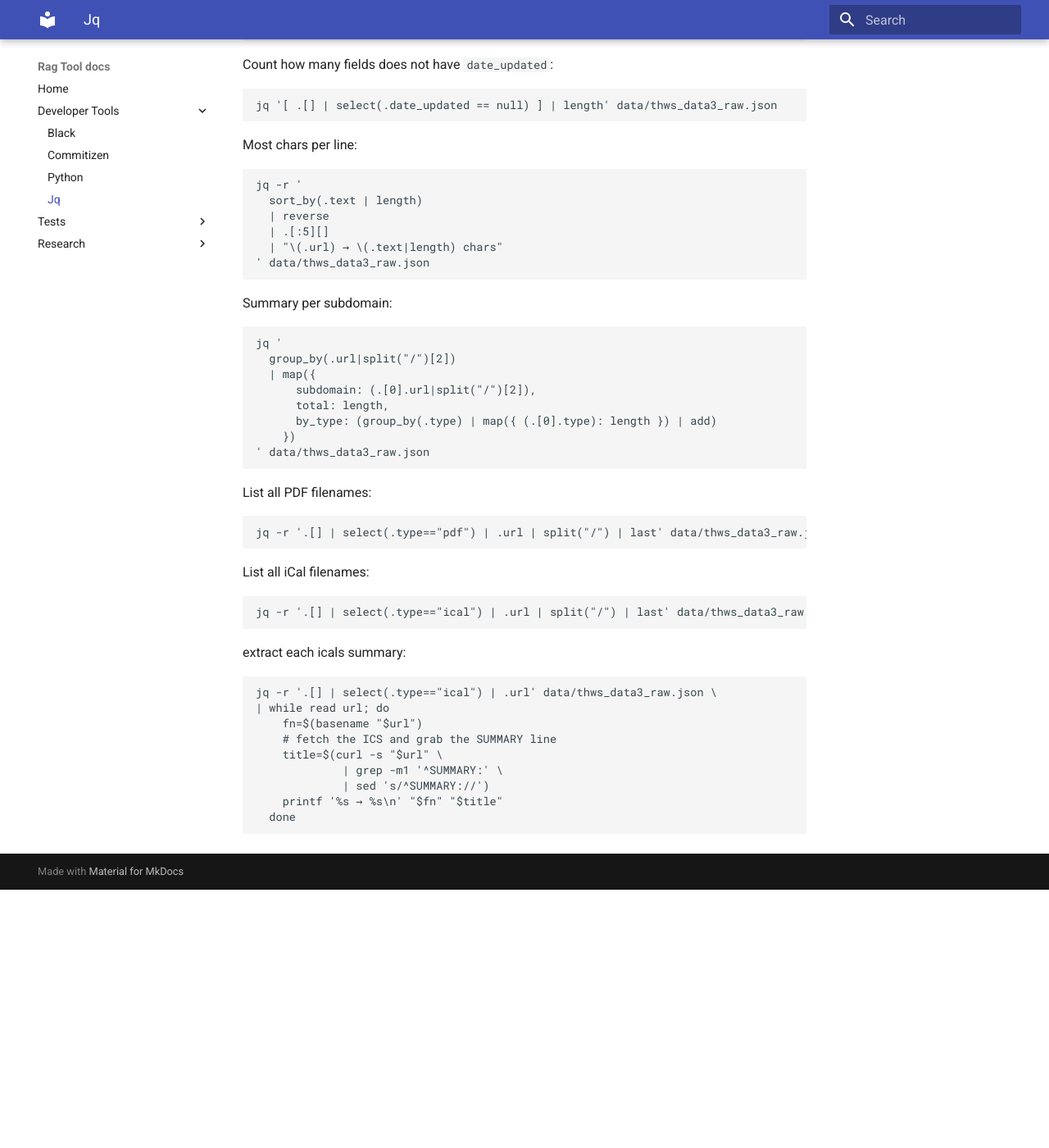
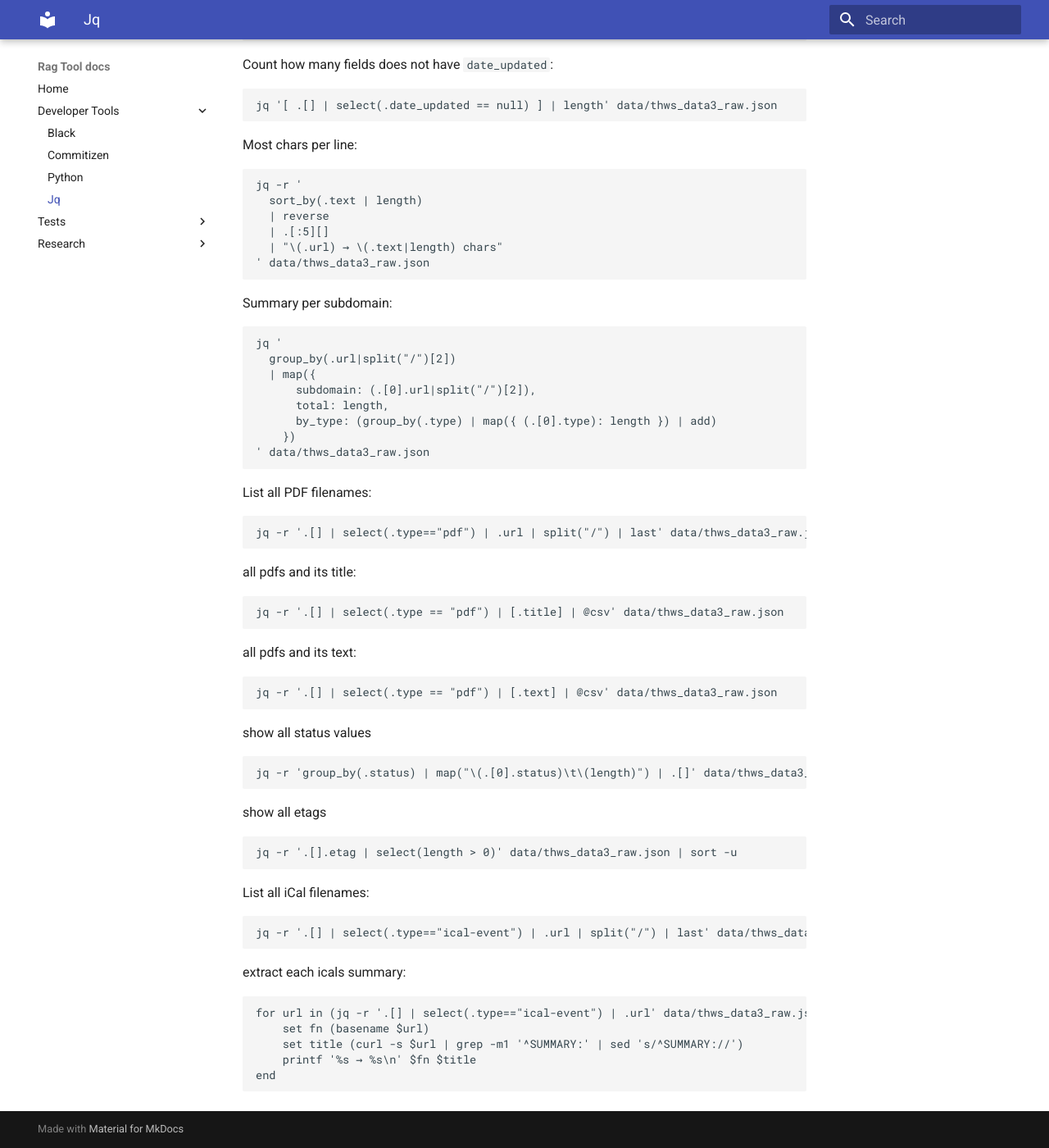
Before and after one commit to lndrlng/ask_THWS, an MkDocs documentation site: the page built from docs/dev-tools/jq.md, in a window 1280 px wide and 1400 px high, scrolled down 694 px. Shown: the whole window at 82% size. Built offline with MkDocs 1.6.1 and Material for MkDocs 9.7.7, drawn with Linux system fonts in a browser that asks for light colours; before the commit the page ends 1779 px from its top, so only the background shows below that; some of the changed text lies outside the part shown.

Commit message:
add more querys

````diff
--- a/docs/dev-tools/jq.md
+++ b/docs/dev-tools/jq.md
@@ -7,11 +7,11 @@ jq 'length' data/thws_data3_raw.json
 
 Show count of different types:
 ```shell
- jq -r '
+jq -r '
   group_by(.type)
   | map("\(.[0].type)\t\(length)")
   | .[]
-' data/thws_data3_raw.json | column -t -s $'\t'
+' data/thws_data3_raw.json | column -t -s (echo -e "\t")
 ```
 
 Show all unique subdomains from the json:
@@ -24,12 +24,12 @@ Show results per subdomain:
 
 ```shell
 jq -r '
-  group_by(.url | split("/")[2])
-  | sort_by(length)
-  | .[]
-  | "\(.[0].url | split("/")[2])\t\(length)"
-' data/thws_data3_raw.json \
-| column -t -s $'\t'
+    group_by(.url | split("/")[2])
+    | sort_by(length)
+    | .[]
+    | "\(.[0].url | split("/")[2])\t\(length)"
+' data/thws_data3_raw.json | column -t -s (echo -e "\t")
+
 ```
 
 Count how many fields does not have `date_updated`:
@@ -64,20 +64,36 @@ List all PDF filenames:
 jq -r '.[] | select(.type=="pdf") | .url | split("/") | last' data/thws_data3_raw.json
 ```
 
+all pdfs and its title:
+```shell
+jq -r '.[] | select(.type == "pdf") | [.title] | @csv' data/thws_data3_raw.json
+```
+
+all pdfs and its text:
+```shell
+jq -r '.[] | select(.type == "pdf") | [.text] | @csv' data/thws_data3_raw.json
+```
+
+show all status values
+```shell
+jq -r 'group_by(.status) | map("\(.[0].status)\t\(length)") | .[]' data/thws_data3_raw.json | column -t -s (echo -e "\t")
+```
+
+show all etags
+```shell
+jq -r '.[].etag | select(length > 0)' data/thws_data3_raw.json | sort -u
+```
+
 List all iCal filenames:
 ```shell
-jq -r '.[] | select(.type=="ical") | .url | split("/") | last' data/thws_data3_raw.json
+jq -r '.[] | select(.type=="ical-event") | .url | split("/") | last' data/thws_data3_raw.json
 ```
 
 extract each icals summary:
 ```shell
-jq -r '.[] | select(.type=="ical") | .url' data/thws_data3_raw.json \
-| while read url; do
-    fn=$(basename "$url")
-    # fetch the ICS and grab the SUMMARY line
-    title=$(curl -s "$url" \
-             | grep -m1 '^SUMMARY:' \
-             | sed 's/^SUMMARY://')
-    printf '%s → %s\n' "$fn" "$title"
-  done
+for url in (jq -r '.[] | select(.type=="ical-event") | .url' data/thws_data3_raw.json)
+    set fn (basename $url)
+    set title (curl -s $url | grep -m1 '^SUMMARY:' | sed 's/^SUMMARY://')
+    printf '%s → %s\n' $fn $title
+end
 ```
````
